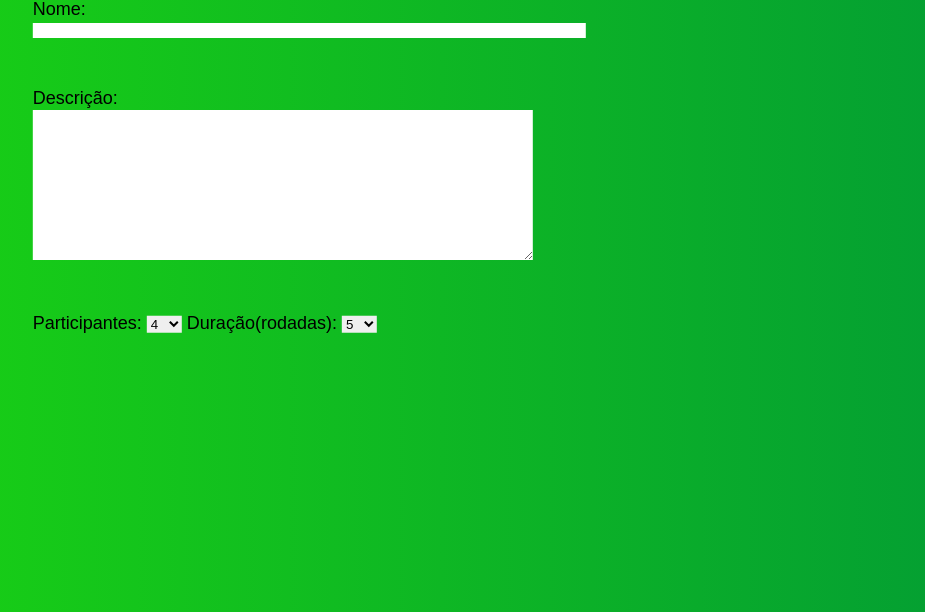
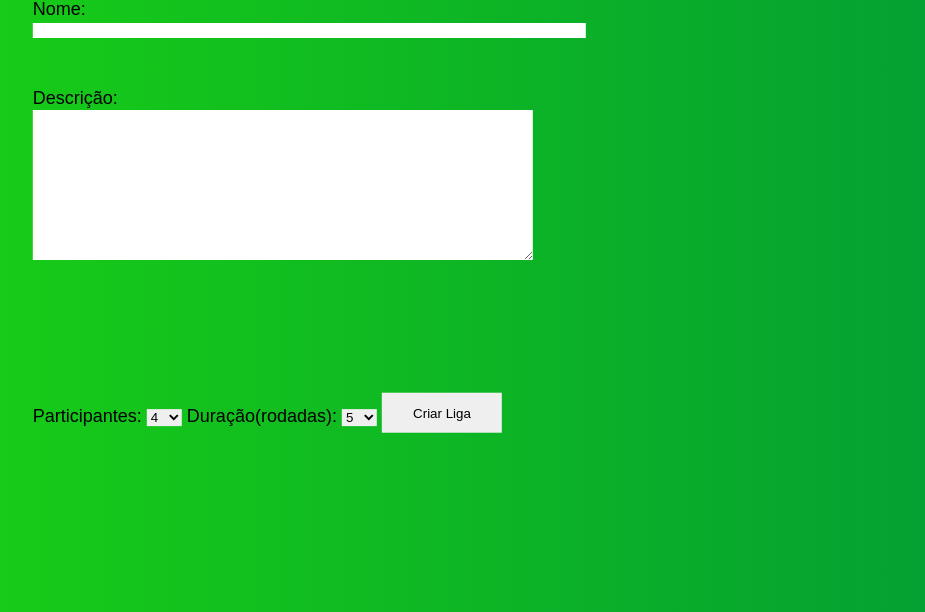
Before and after one commit to MateusKekw/projeto-tds, a Flask app: template projeto_tds/templates/Lclassica.html in a window 1280 px wide. Shown: the part 188-800 px from the top of the page, without its empty margins (124-1049 px from the left). Run offline with Flask 3, Linux system fonts and the light colour scheme; the template is opened without the code that fills it, so the values that code supplies are empty.

Commit message:
liga clássica quase pronta

```diff
--- a/projeto_tds/templates/Lclassica.html
+++ b/projeto_tds/templates/Lclassica.html
@@ -53,6 +53,8 @@
                 <option value="g">35</option>
                 <option value="h">38</option>
             </select>
+
+            <input type="button" value="Criar Liga" class="botoes id="classico">
             </p>
         </div>
     </form>
```
